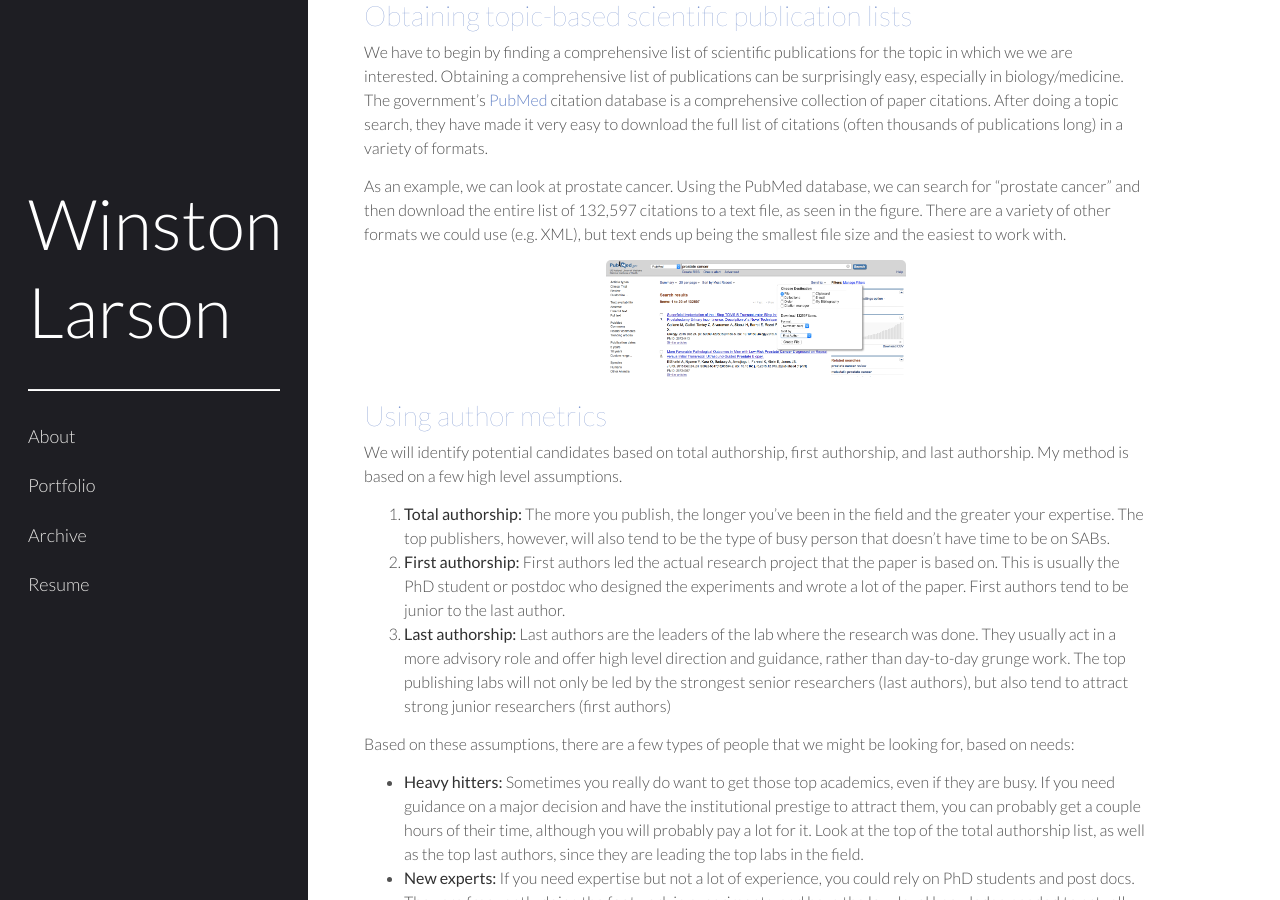
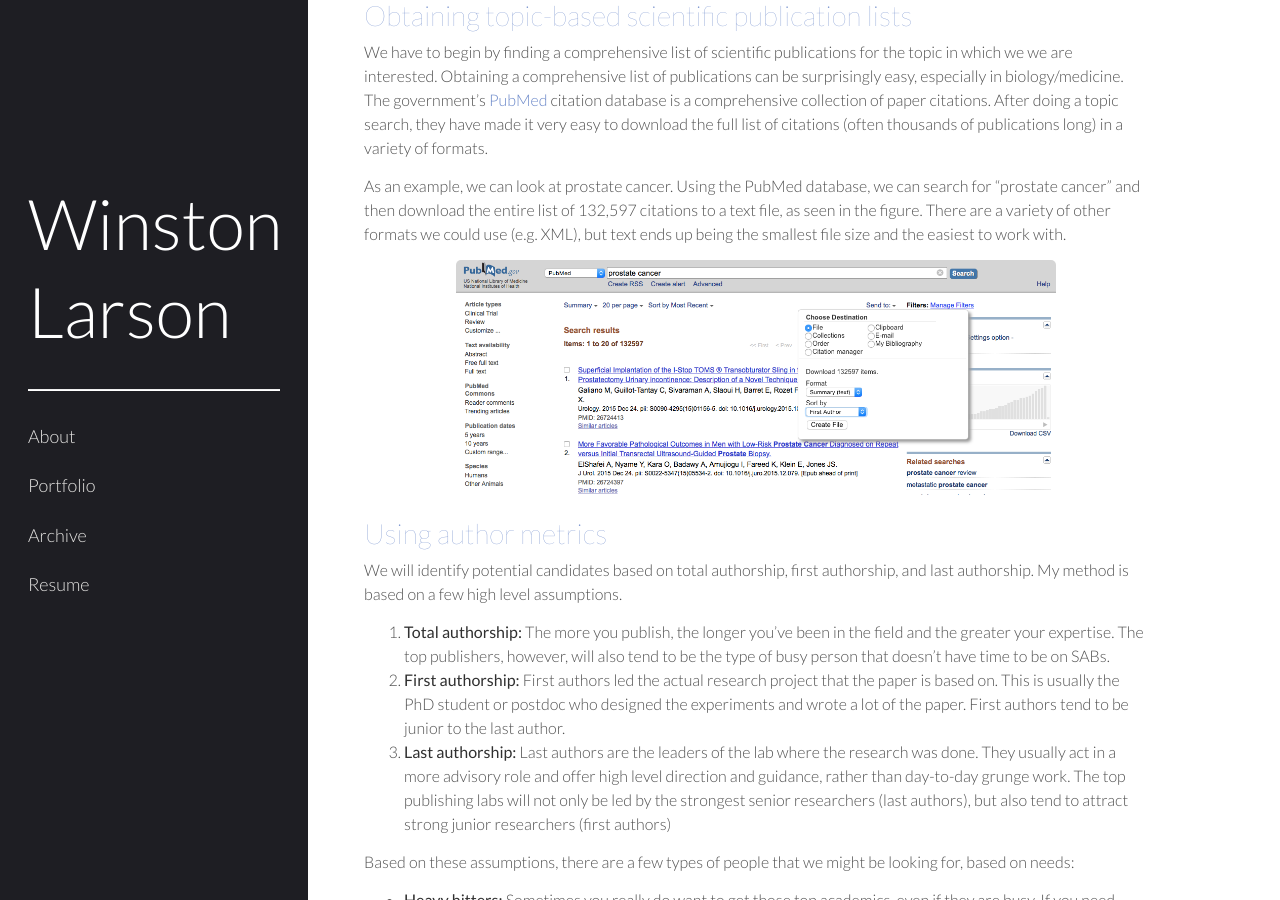
Before and after one commit to winstonlarson/old_website, a Jekyll site: the page built from authorship.md, in a window 1280 px wide and 900 px high, scrolled down 846 px. Built offline with Jekyll 4.4.1, drawn with Linux system fonts in a browser that asks for light colours; some web fonts are replaced.

Commit message:
author pic width

```diff
--- a/authorship.md
+++ b/authorship.md
@@ -24,7 +24,7 @@
 As an example, we can look at prostate cancer. Using the PubMed database, we can search for “prostate cancer” and then download the entire list of 132,597 citations to a text file, as seen in the figure. There are a variety of other formats we could use (e.g. XML), but text ends up being the smallest file size and the easiest to work with.
 
 <p align="center">
-<img src="/images/2016-01-04-pubmed-results.png" alt="The pubmed website. Search for your topic, then click on Send to in the upper right corner." width="300">
+<img src="/images/2016-01-04-pubmed-results.png" alt="The pubmed website. Search for your topic, then click on Send to in the upper right corner." width="600">
 </p>
 
 ###Using author metrics
```
Also changed, not shown: 2 other files.
